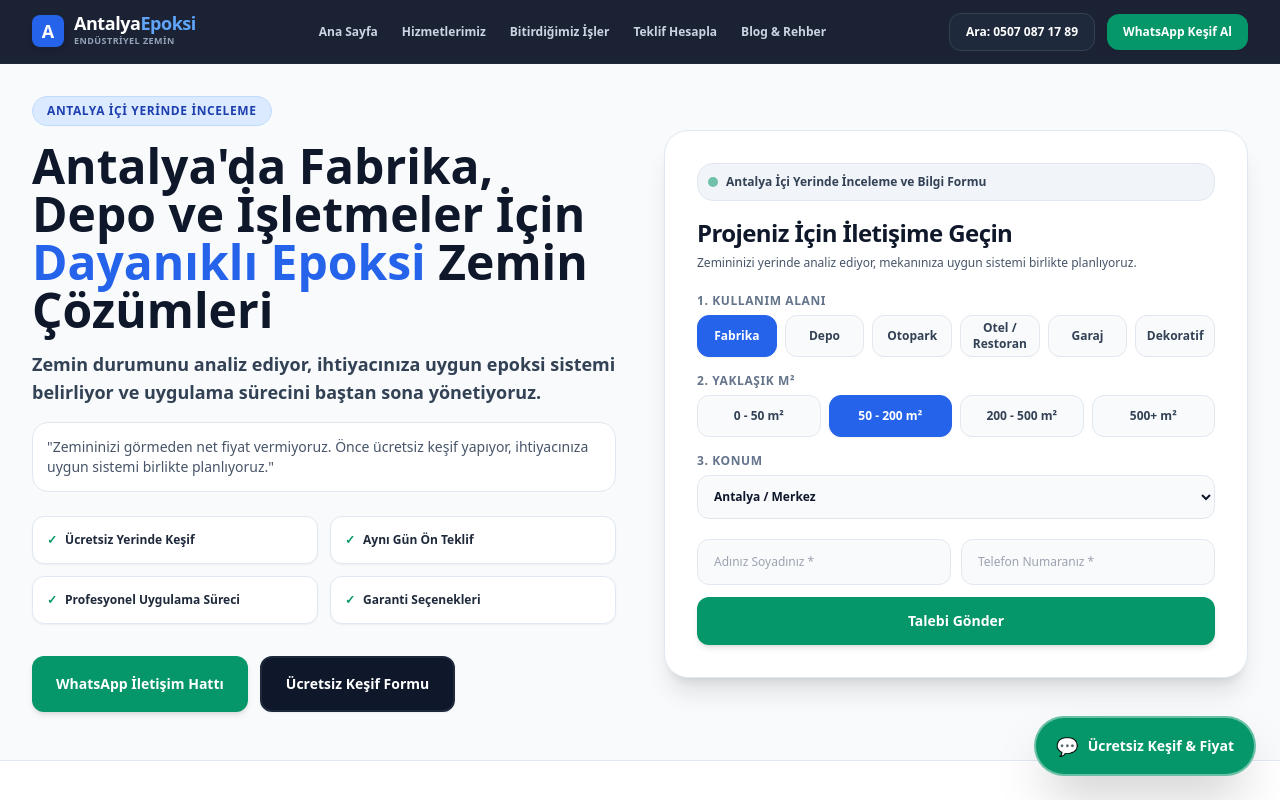
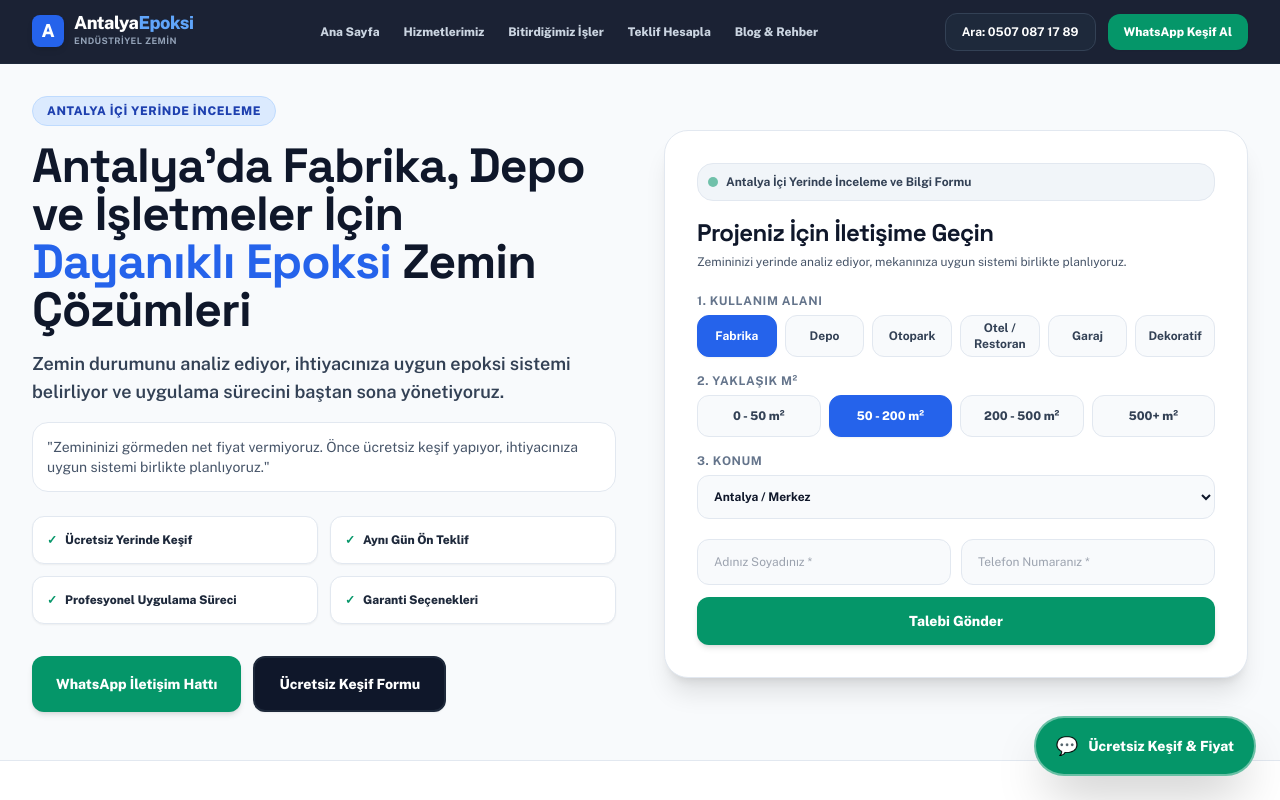
Before and after one commit to novadigital-official/nova-epoksi, a Next.js app: page / in a window 1280 px wide. Shown: the top 800 px of the page. Built offline with nearby package versions, Linux system fonts and the light colour scheme.

Commit message:
feat(typography): apply Space Grotesk + Public Sans + IBM Plex Mono

```diff
--- a/app/layout.tsx
+++ b/app/layout.tsx
@@ -1,11 +1,25 @@
 import type { Metadata } from 'next';
-import { Plus_Jakarta_Sans } from 'next/font/google';
+import { Space_Grotesk, Public_Sans, IBM_Plex_Mono } from 'next/font/google';
 import '../style.css';
 
-const jakarta = Plus_Jakarta_Sans({
-  subsets: ['latin'],
-  weight: ['400', '500', '600', '700', '800', '900'],
+const publicSans = Public_Sans({
+  subsets: ['latin', 'latin-ext'],
+  weight: ['400', '500', '600', '700', '800'],
   variable: '--font-sans',
+  display: 'swap',
+});
+
+const spaceGrotesk = Space_Grotesk({
+  subsets: ['latin', 'latin-ext'],
+  weight: ['600', '700', '800'],
+  variable: '--font-heading',
+  display: 'swap',
+});
+
+const ibmPlexMono = IBM_Plex_Mono({
+  subsets: ['latin', 'latin-ext'],
+  weight: ['500', '600', '700'],
+  variable: '--font-mono',
   display: 'swap',
 });
 
@@ -36,7 +50,11 @@ export default function RootLayout({
   children: React.ReactNode;
 }) {
   return (
-    <html lang="tr" className={jakarta.variable} suppressHydrationWarning>
+    <html
+      lang="tr"
+      className={`${publicSans.variable} ${spaceGrotesk.variable} ${ibmPlexMono.variable}`}
+      suppressHydrationWarning
+    >
       <body className="font-sans antialiased" suppressHydrationWarning>{children}</body>
     </html>
   );
--- a/style.css
+++ b/style.css
@@ -17,7 +17,9 @@
     --color-border-light: #E2E8F0;   /* Yumuşak Gri Kenarlık */
     --color-text-main: #0F172A;      /* Koyu Okunaklı Metin */
     --color-text-slate: #475569;     /* Yan Metin Rengi */
-    --font-sans: 'Plus Jakarta Sans', 'Inter', -apple-system, sans-serif;
+    --font-sans: var(--font-sans), 'Public Sans', -apple-system, sans-serif;
+    --font-heading: var(--font-heading), 'Space Grotesk', sans-serif;
+    --font-mono: var(--font-mono), 'IBM Plex Mono', monospace;
 }
 
 * {
@@ -31,8 +33,13 @@ html, body {
     line-height: 1.6;
     width: 100%;
     max-width: 100vw;
-    overflow-x: hidden;
+    overflow-x: clip;
     scroll-behavior: smooth;
+}
+
+h1, h2, h3, h4 {
+    font-family: var(--font-heading);
+    letter-spacing: -0.02em;
 }
 
 /* Ferah Kurumsal Gölgeler */
--- a/tailwind.config.js
+++ b/tailwind.config.js
@@ -7,6 +7,11 @@ module.exports = {
   ],
   theme: {
     extend: {
+      fontFamily: {
+        sans: ['var(--font-sans)', 'sans-serif'],
+        heading: ['var(--font-heading)', 'sans-serif'],
+        mono: ['var(--font-mono)', 'monospace'],
+      },
       colors: {
         primary: '#0F172A',
         accent: '#F59E0B',
```
